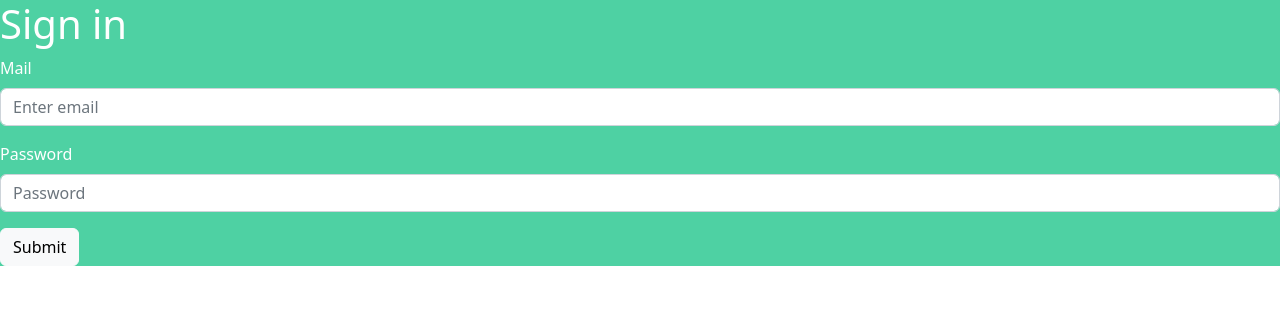
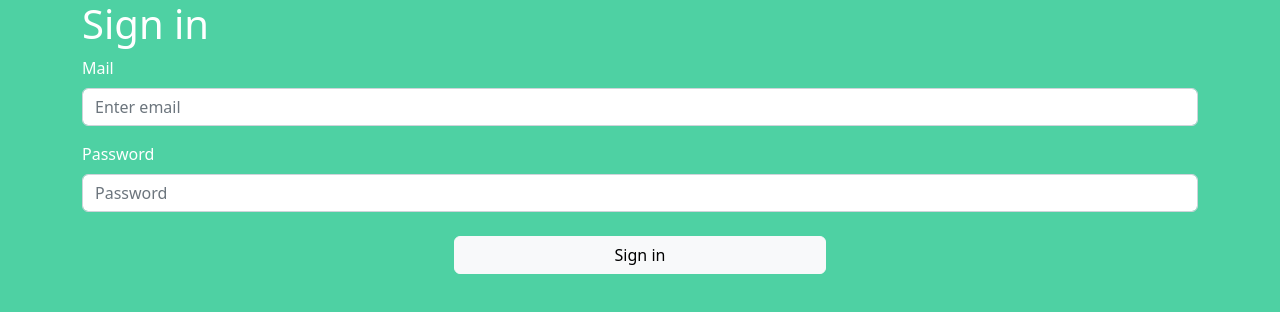
Before and after one commit to RinKokubo/solution-challenge-team-1, a React (Create React App) app: page /sign_in in a window 1280 px wide. Shown: the top 312 px of the page. Built offline with nearby package versions, Linux system fonts and the light colour scheme; the HTML template or start-up script is replaced by a standard one.

Commit message:
Sign in design

```diff
--- a/src/components/SignIn.js
+++ b/src/components/SignIn.js
@@ -26,21 +26,25 @@ const SignIn = () => {
   };
 
   return (
-    <div className="bg-[#4ed1a3]">
+    <div className="bg-[#4ed1a3] justify-center min-h-screen">
+      <div className="container">
         <h1 className="text-white">Sign in</h1>
             <Form onSubmit={handleSubmit}>
               <Form.Group className="mb-3" controlId="formBasicEmail">
                 <Form.Label className="text-white">Mail</Form.Label>
                 <Form.Control name= "email" type="email" placeholder="Enter email" />
               </Form.Group>
-            <Form.Group className="mb-3" controlId="formBasicPassword">
+              <Form.Group className="mb-4" controlId="formBasicPassword">
                 <Form.Label className="text-white">Password</Form.Label>
                 <Form.Control name= "password" type="password" placeholder="Password" />
               </Form.Group>
-            <Button variant="light" type="submit">
-              Submit
+              <div className="col-md-12 text-center">
+                <Button variant="light col-md-4" type="submit">
+                  Sign in
                 </Button>
+              </div>
             </Form>
+      </div>
     </div>
   )
 }
```
Lines whose indentation alone changed are shown as unchanged.
